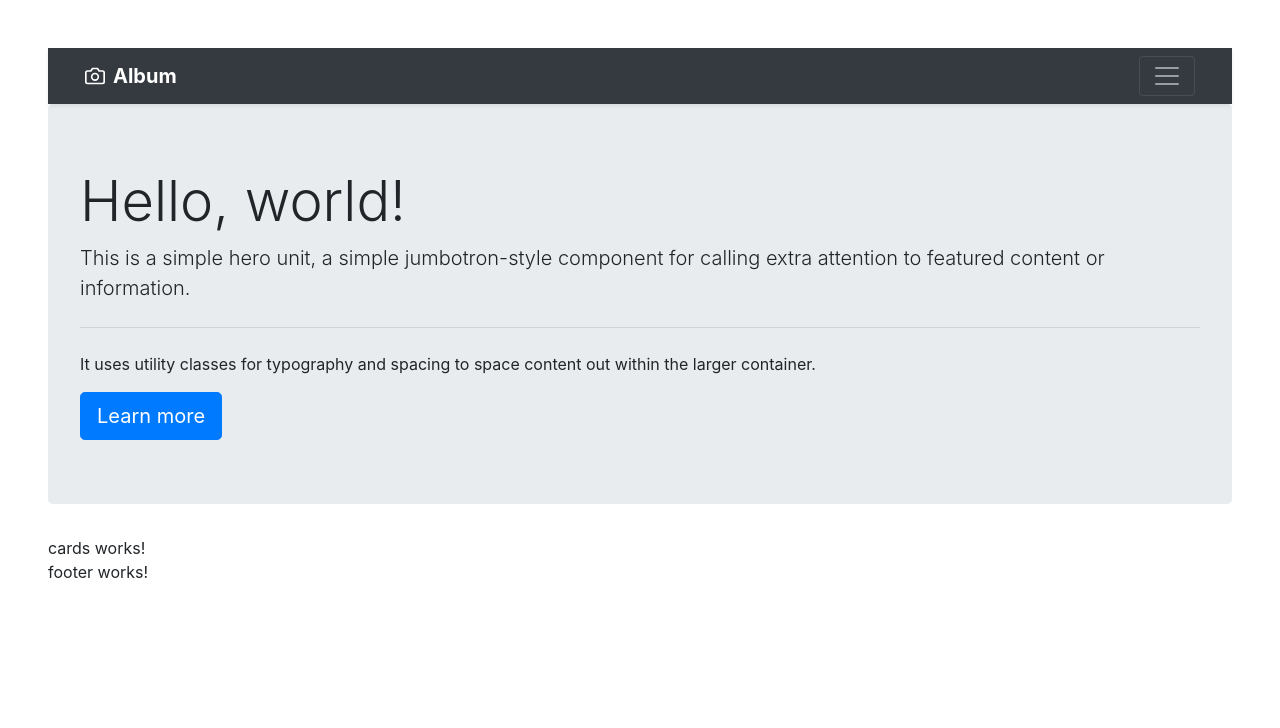
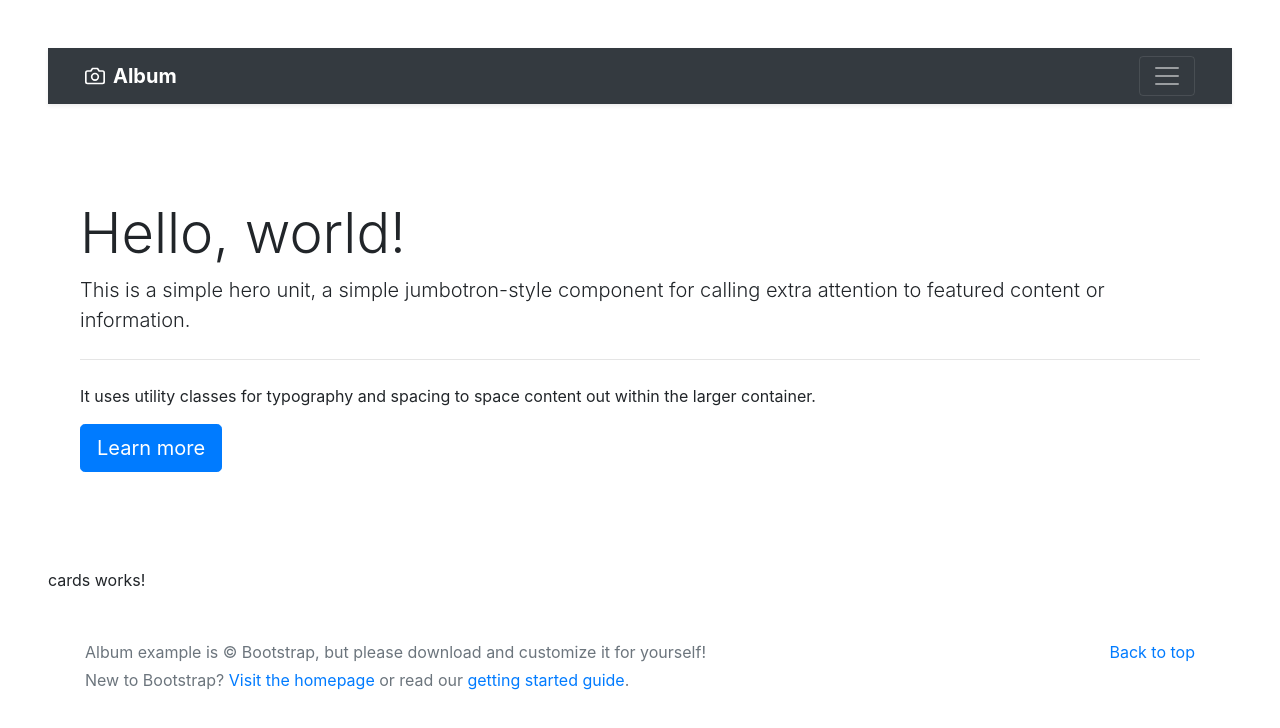
Before and after one commit to ImsirovicAjdin/angular-7p6mhd, an Angular app: page / in a window 1280 px wide. Shown: the top 728 px of the page. Built offline with nearby package versions, Linux system fonts and the light colour scheme.

Commit message:
Add the footer and update the global styles

```diff
--- a/src/app/footer/footer.component.html
+++ b/src/app/footer/footer.component.html
@@ -1 +1,9 @@
-<div>footer works!</div>
+<footer class="text-muted">
+  <div class="container">
+    <p class="float-right">
+      <a href="#">Back to top</a>
+    </p>
+    <p>Album example is © Bootstrap, but please download and customize it for yourself!</p>
+    <p>New to Bootstrap? <a href="https://getbootstrap.com/">Visit the homepage</a> or read our <a href="/docs/4.3/getting-started/introduction/">getting started guide</a>.</p>
+  </div>
+</footer>
--- a/src/styles.scss
+++ b/src/styles.scss
@@ -1,3 +1,37 @@
 /* Add application styles & imports to this file! */
 
 @import url(https://stackpath.bootstrapcdn.com/bootstrap/4.3.1/css/bootstrap.min.css);
+
+.jumbotron {
+  padding-top: 3rem;
+  padding-bottom: 3rem;
+  margin-bottom: 0;
+  background-color: #fff;
+}
+@media (min-width: 768px) {
+  .jumbotron {
+    padding-top: 6rem;
+    padding-bottom: 6rem;
+  }
+}
+
+.jumbotron p:last-child {
+  margin-bottom: 0;
+}
+
+.jumbotron-heading {
+  font-weight: 300;
+}
+
+.jumbotron .container {
+  max-width: 40rem;
+}
+
+footer {
+  padding-top: 3rem;
+  padding-bottom: 3rem;
+}
+
+footer p {
+  margin-bottom: .25rem;
+}
```
